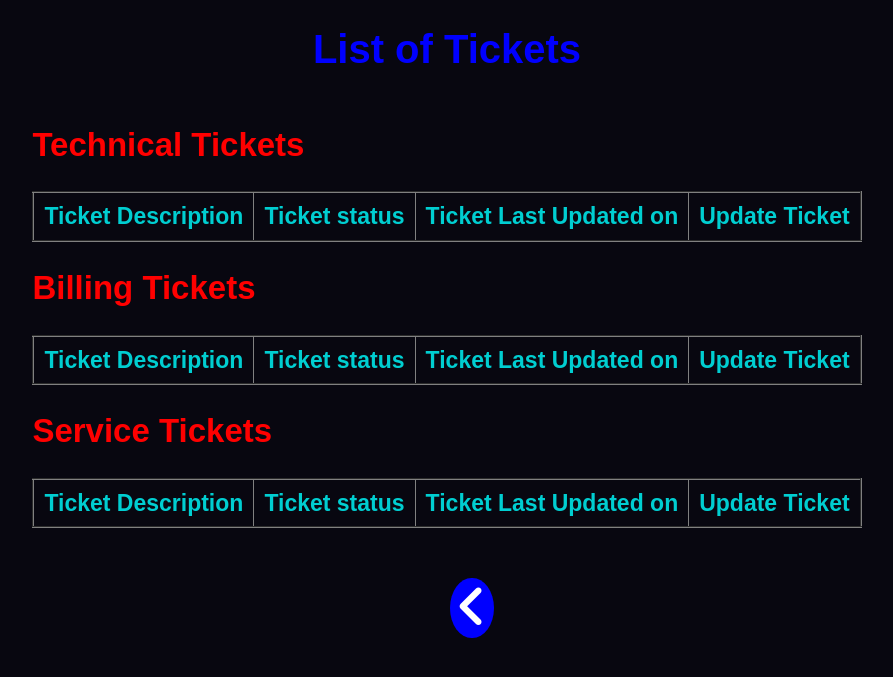
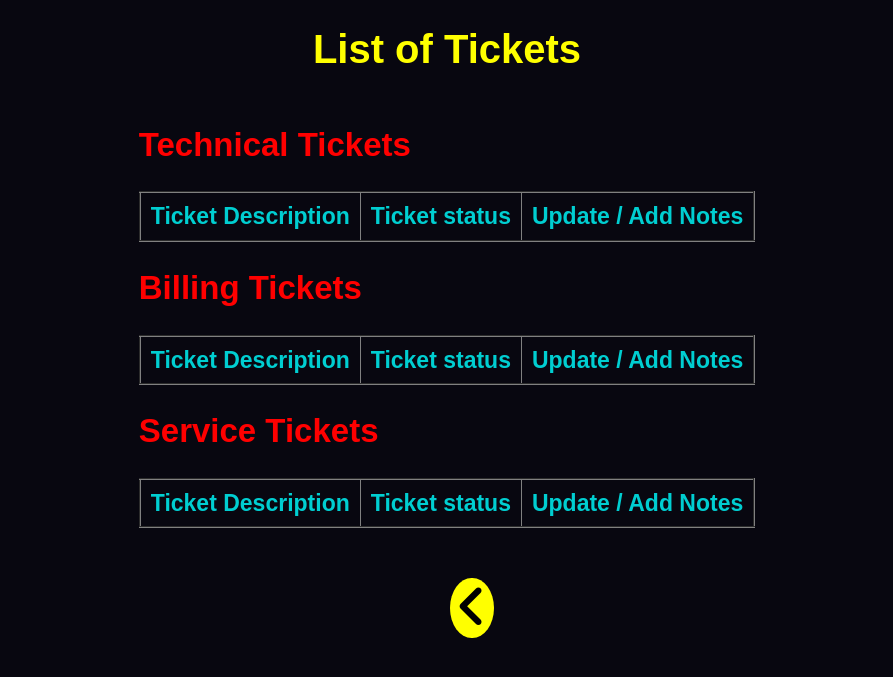
Before and after one commit to Dikhya016/Ticketing_System_git, a Django app: template Ticket_system/tickets/templates/tickets/list_tickets.html in a window 1280 px wide. Shown: the top 677 px of the page, without its empty margins (193-1086 px from the left). Run offline with Django 3.2, Linux system fonts and the light colour scheme; the template is opened without the code that fills it, so the values that code supplies are empty; some libraries are stand-ins or nearby versions.

Commit message:
Added multiple note adding system

```diff
--- a/Ticket_system/ticketing_project/settings.py
+++ b/Ticket_system/ticketing_project/settings.py
@@ -25,6 +25,7 @@ SECRET_KEY = 'django-insecure-%*!tu6vpsmwa(*4c7#50cf9byc+4a=$f^h8&@u82@6d75^7u78
 
 # SECURITY WARNING: don't run with debug turned on in production!
 DEBUG = True
+
 
 ALLOWED_HOSTS = ['dikhya16.pythonanywhere.com']
 
--- a/Ticket_system/tickets/static/main.css
+++ b/Ticket_system/tickets/static/main.css
@@ -5,7 +5,7 @@ body{
 }
 .heading{
     font-size: 40px;
-    color: blue;
+    color: yellow;
     text-align: center;
 
 }
@@ -56,6 +56,13 @@ table{
     text-align: center;
 
 }
+.nprinted{
+  color:white;
+  font-size: 23px;
+  font-weight: 100;
+  text-align: center;
+
+}
 .edit {
   background-color: white;
   border-radius: 10px;
@@ -85,10 +92,13 @@ table{
     margin-top: 50px;
     text-align: center;
   }
+.fa-angle-left{
+  color: black;
+}
 
 .left {
   border: none;
-  background-color: blue;
+  background-color: yellow;
   border-radius: 50%;
   margin-left: 50px;
 }
@@ -110,3 +120,14 @@ table{
 .sub_cont>td{
   padding: 8px;
 }
+.nsub_cont>td{
+  padding: 8px;
+}
+.ntbl_head>th{
+  padding: 10px;
+  color: black;
+}
+.note_content{
+  display: grid;
+  justify-content: center;
+}
--- a/Ticket_system/tickets/templates/tickets/list_tickets.html
+++ b/Ticket_system/tickets/templates/tickets/list_tickets.html
@@ -22,8 +22,8 @@
           <tr class="tbl_head">
             <th>Ticket Description</th>
             <th>Ticket status</th>
-            <th>Ticket Last Updated on</th>
-            <th>Update Ticket</th>
+            <!-- <th>Ticket Last Updated on</th> -->
+            <th>Update / Add Notes</th>
           </tr>
 
           <tr>
@@ -33,7 +33,7 @@
           <tr class="sub_cont">
             <td>{{ ticket.ticket_description }}</td>
             <td>{{ ticket.status }}</td>
-            <td>{{ ticket.ticket_modify_time }}</td>
+            <!-- <td>{{ ticket.ticket_modify_time }}</td> -->
 
             <td>
               <button class="edit">
@@ -52,8 +52,8 @@
           <tr class="tbl_head">
             <th>Ticket Description</th>
             <th>Ticket status</th>
-            <th>Ticket Last Updated on</th>
-            <th>Update Ticket</th>
+            <!-- <th>Ticket Last Updated on</th> -->
+            <th>Update / Add Notes</th>
           </tr>
 
           <tr>
@@ -63,7 +63,7 @@
           <tr class="sub_cont">
             <td>{{ ticket.ticket_description }}</td>
             <td>{{ ticket.status }}</td>
-            <td>{{ ticket.ticket_modify_time }}</td>
+            <!-- <td>{{ ticket.ticket_modify_time }}</td> -->
 
             <td>
               <button class="edit">
@@ -80,8 +80,8 @@
           <tr class="tbl_head">
             <th>Ticket Description</th>
             <th>Ticket status</th>
-            <th>Ticket Last Updated on</th>
-            <th>Update Ticket</th>
+            <!-- <th>Ticket Last Updated on</th> -->
+            <th>Update / Add Notes</th>
           </tr>
 
           <tr>
@@ -91,7 +91,7 @@
           <tr class="sub_cont">
             <td>{{ ticket.ticket_description }}</td>
             <td>{{ ticket.status }}</td>
-            <td>{{ ticket.ticket_modify_time }}</td>
+            <!-- <td>{{ ticket.ticket_modify_time }}</td> -->
 
             <td>
               <button class="edit">
```
Also changed, not shown: Ticket_system/tickets/forms.py (+8 -2 lines), Ticket_system/tickets/models.py (+9 -1 lines), Ticket_system/tickets/templates/tickets/view_edit_ticket.html (+36 -14 lines), Ticket_system/tickets/views.py (+22 -5 lines), Ticket_system/db.sqlite3, Ticket_system/tickets/migrations/0007_remove_ticket_notes_alter_ticket_ticket_modify_time_and_more.py (added), Ticket_system/tickets/migrations/0008_alter_ticket_ticket_modify_time.py (added).
